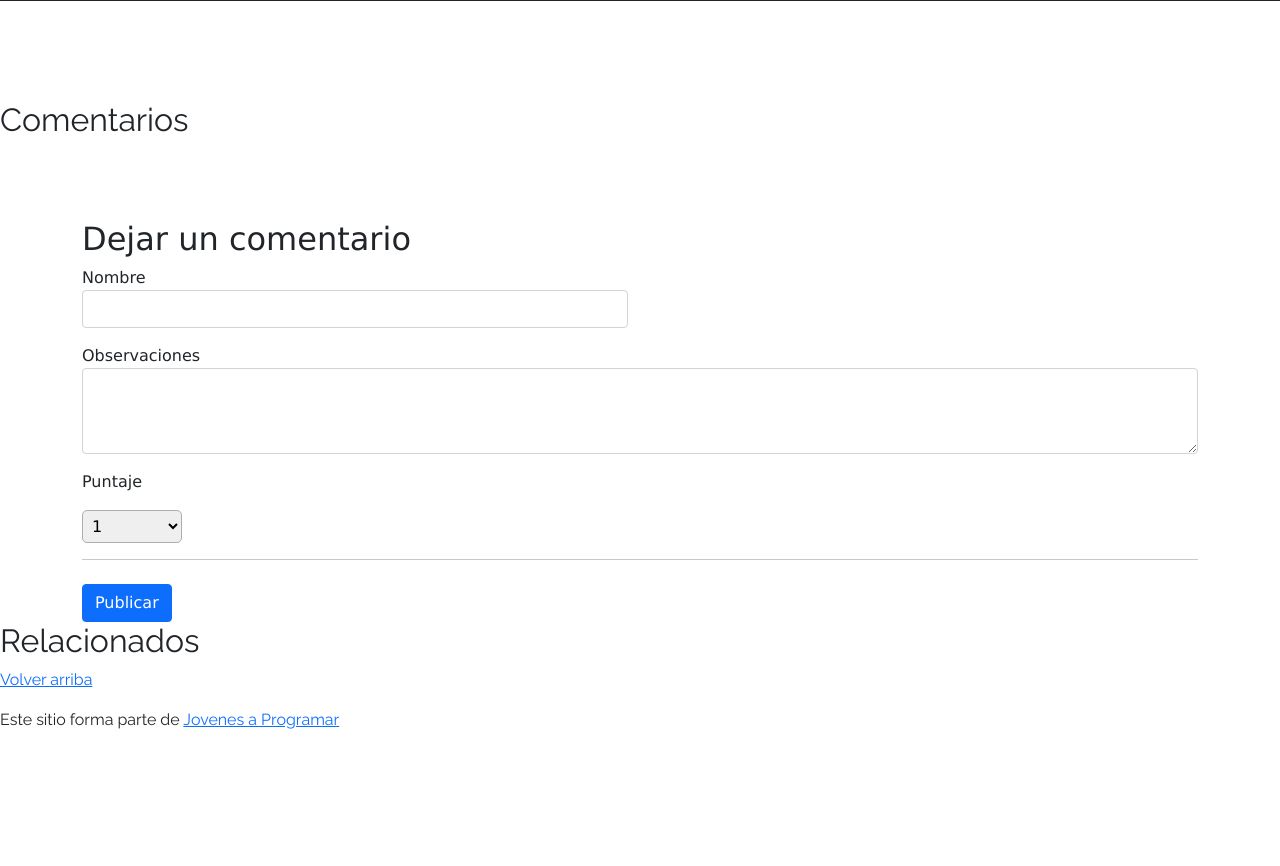
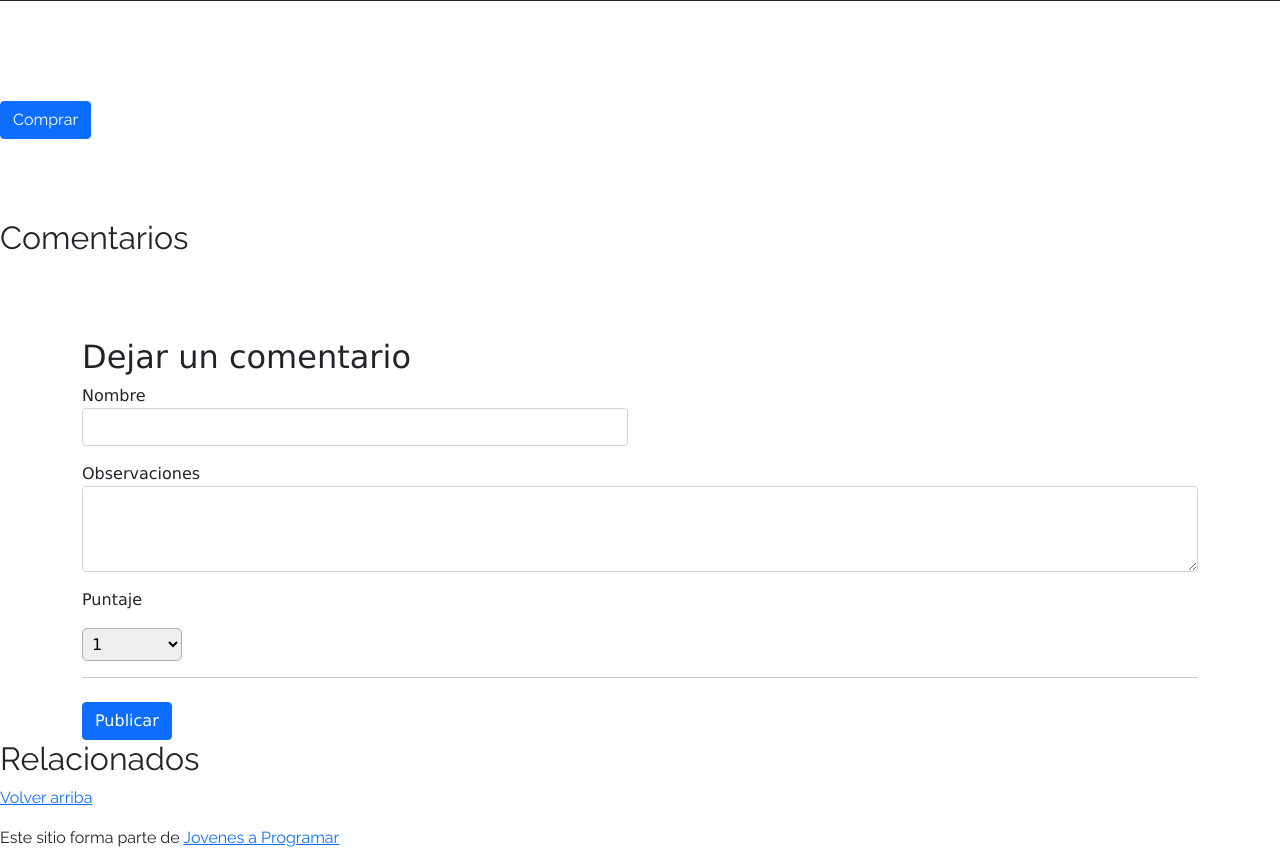
Before and after one commit to diego-2106/JapCommerce, a plain HTML site: page product-info.html in a window 1280 px wide. Shown: the part 48-914 px from the top of the page. Before the commit the page ends 800 px from the top, so only its background shows below. Drawn offline with nearby package versions, Linux system fonts and the light colour scheme; no server answers; sample sign-in values are in the browser's storage.

Commit message:
boton de comprar
solo le agregue el boton de comprar xd

```diff
--- a/product-info.html
+++ b/product-info.html
@@ -100,6 +100,14 @@
       </div>
 
 
+
+        <!-- Botón de comprar -->
+  <button id="comprar" class="btn btn-primary">Comprar</button>
+
+
+
+
+
         <!---------------------comentarios------------------------------->
       <h2 class="h2-comments" style="display: flex; align-items: justify-content;">Comentarios</h2>
       <div class="d-flex justify-content-center align-items-center">
```
